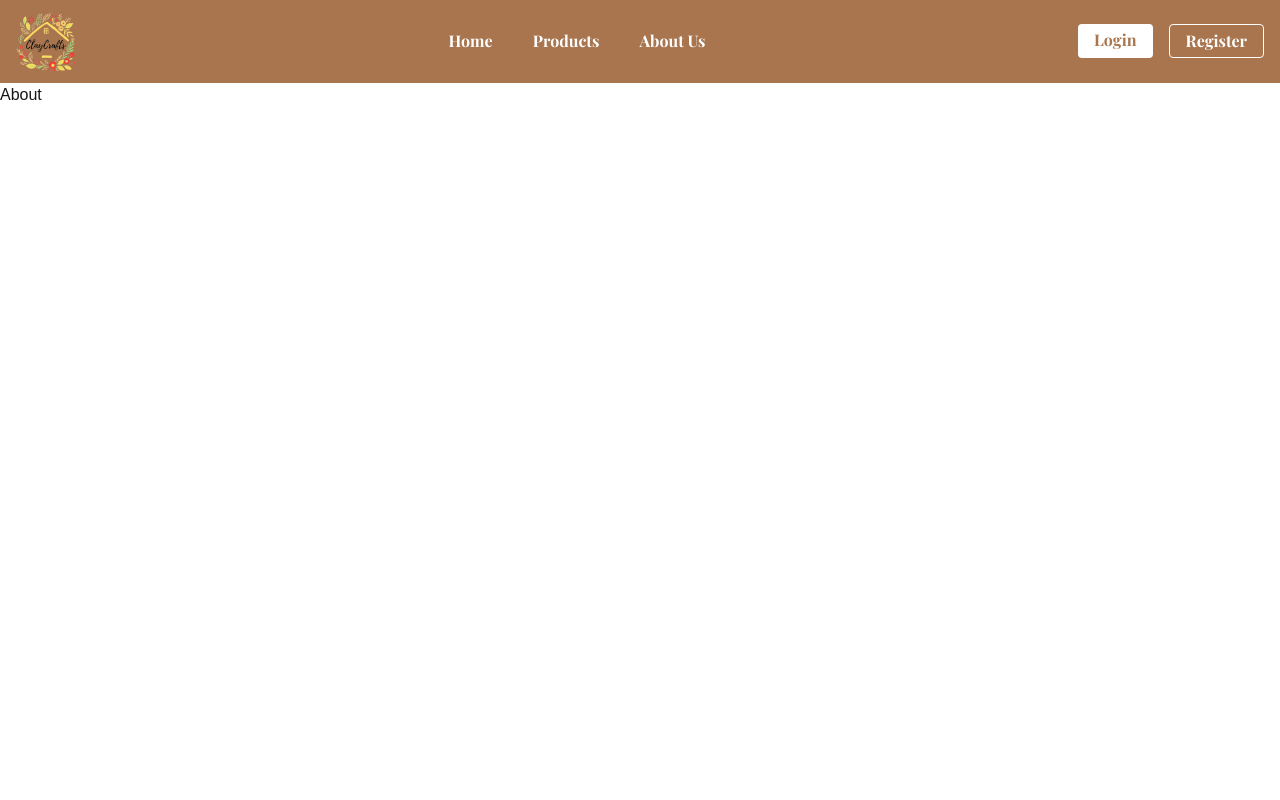
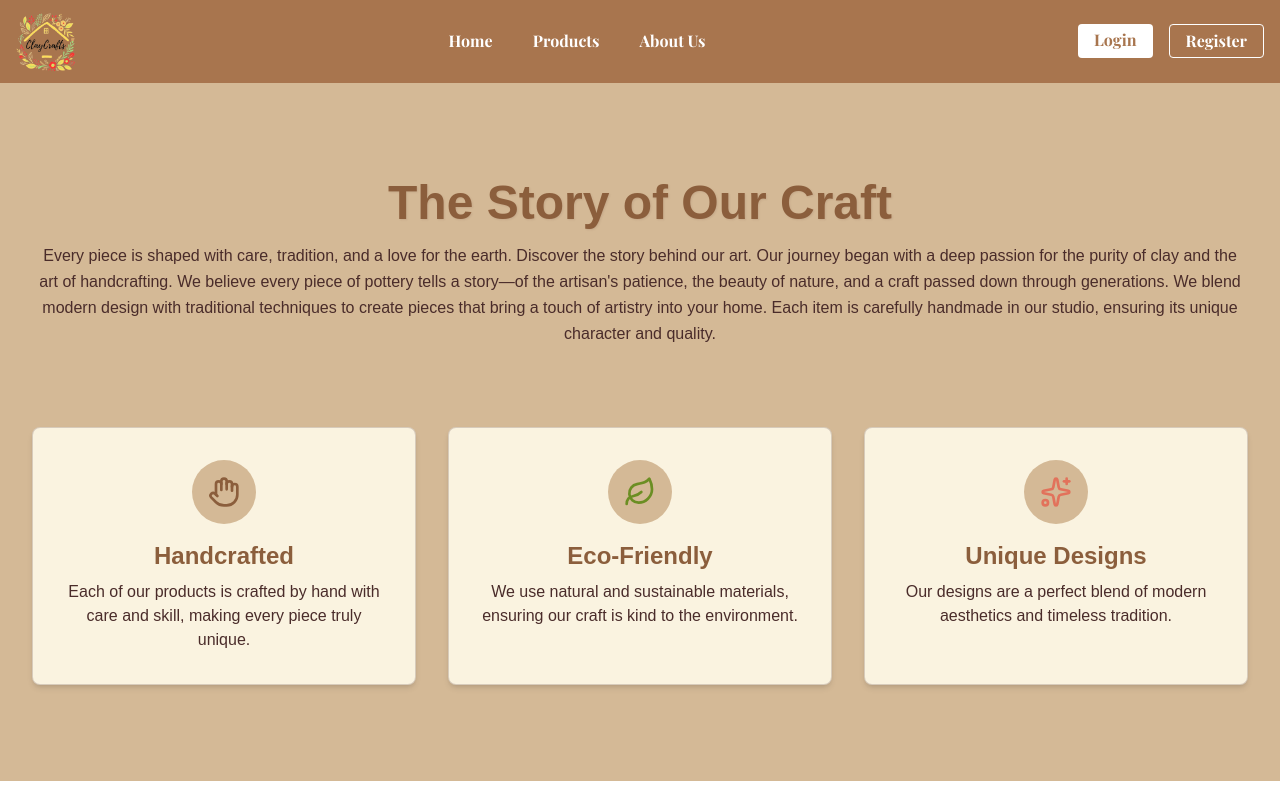
Before and after one commit to sanjidaRimi023/clay-crafts, a Next.js app: page /about in a window 1280 px wide. Shown: the top 800 px of the page. Built offline with nearby package versions, Linux system fonts and the light colour scheme.

Commit message:
add:- galary and about section

```diff
--- a/src/app/about/page.jsx
+++ b/src/app/about/page.jsx
@@ -1,7 +1,83 @@
-import React from 'react'
-
+import React from "react";
+import { Hand, Leaf, Sparkles } from "lucide-react";
 export default function About() {
   return (
-    <div>About</div>
-  )
+    <>
+      <section className="bg-[#D4B996] py-16 md:py-24 font-roboto">
+        <div className="container mx-auto px-4 sm:px-6 lg:px-8">
+          {/* Section Title */}
+          <div className="text-center flex flex-col items-center mb-12 md:mb-16">
+            <h2
+              className="font-playfair text-4xl md:text-5xl font-bold text-[#8B5E3C] mb-4"
+              style={{ textShadow: "1px 1px 2px rgba(74, 44, 42, 0.1)" }}
+            >
+              The Story of Our Craft
+            </h2>
+
+            <p className="text-[#4A2C2A] mb-4 leading-relaxed">
+              Every piece is shaped with care, tradition, and a love for the
+              earth. Discover the story behind our art. Our journey began with a
+              deep passion for the purity of clay and the art of handcrafting.
+              We believe every piece of pottery tells a story—of the artisan's
+              patience, the beauty of nature, and a craft passed down through
+              generations. We blend modern design with traditional techniques to
+              create pieces that bring a touch of artistry into your home. Each
+              item is carefully handmade in our studio, ensuring its unique
+              character and quality.
+            </p>
+          </div>
+
+          <div className="grid grid-cols-1 md:grid-cols-3 gap-8 text-center">
+
+            <div className="bg-[#FAF3E0] p-8 rounded-lg shadow-md border border-[#4A2C2A]/20 transform hover:scale-105 hover:shadow-xl transition-transform duration-300">
+              <div className="flex justify-center items-center mb-4">
+                <div className="bg-[#D4B996] p-4 rounded-full">
+                  <Hand className="w-8 h-8 text-[#8B5E3C]" />
+                </div>
+              </div>
+              <h4 className="font-playfair text-2xl font-semibold text-[#8B5E3C] mb-2">
+                Handcrafted
+              </h4>
+              <p className="text-[#4A2C2A]">
+                Each of our products is crafted by hand with care and skill,
+                making every piece truly unique.
+              </p>
+            </div>
+
+            {/* Value 2: Eco-Friendly */}
+            <div className="bg-[#FAF3E0] p-8 rounded-lg shadow-md border border-[#4A2C2A]/20 transform hover:scale-105 hover:shadow-xl transition-transform duration-300">
+              <div className="flex justify-center items-center mb-4">
+                <div className="bg-[#D4B996] p-4 rounded-full">
+                  <Leaf className="w-8 h-8 text-[#6B8E23]" />
+                </div>
+              </div>
+              <h4 className="font-playfair text-2xl font-semibold text-[#8B5E3C] mb-2">
+                Eco-Friendly
+              </h4>
+              <p className="text-[#4A2C2A]">
+                We use natural and sustainable materials, ensuring our craft is
+                kind to the environment.
+              </p>
+            </div>
+
+            {/* Value 3: Unique Designs */}
+            <div className="bg-[#FAF3E0] p-8 rounded-lg shadow-md border border-[#4A2C2A]/20 transform hover:scale-105 hover:shadow-xl transition-transform duration-300">
+              <div className="flex justify-center items-center mb-4">
+                <div className="bg-[#D4B996] p-4 rounded-full">
+                  <Sparkles className="w-8 h-8 text-[#E2725B]" />
+                </div>
+              </div>
+              <h4 className="font-playfair text-2xl font-semibold text-[#8B5E3C] mb-2">
+                Unique Designs
+              </h4>
+              <p className="text-[#4A2C2A]">
+                Our designs are a perfect blend of modern aesthetics and
+                timeless tradition.
+              </p>
+            </div>
+          </div>
+        </div>
+      </section>
+    </>
+  );
 }
--- a/src/app/components/our-gellary.jsx
+++ b/src/app/components/our-gellary.jsx
@@ -1,27 +1,142 @@
-import Image from "next/image";
-import React from "react";
+'use client';
+import React, { useEffect, useState } from 'react';
+// Corrected import from 'framer-motion'
+import { motion, AnimatePresence } from 'framer-motion';
 
-export default function OurGallery() {
+// Your image data
+const itemsData = [
+  { image: "https://i.ibb.co/rRdNyDV7/2.jpg", title: "Terracotta Vase", description: "Hand-thrown with a rustic finish." },
+  { image: "https://i.ibb.co/fV1N9N8b/3.jpg", title: "Cream Glazed Mug", description: "Perfect for your morning coffee." },
+  { image: "https://i.ibb.co/1fzCn6mH/4.jpg", title: "Olive Green Planter", description: "A touch of nature for your home." },
+  { image: "https://i.ibb.co/CK8QRmpB/5.jpg", title: "Minimalist Bowl Set", description: "Simple elegance for any table." },
+  { image: "https://i.ibb.co/1fZyGDG6/8.jpg", title: "Earthenware Jug", description: "Inspired by traditional designs." },
+  { image: "https://i.ibb.co/pBK5GC9J/9.jpg", title: "Decorative Plate", description: "A statement piece for any wall." },
+  { image: "https://i.ibb.co/5W2KxRtm/7.jpg", title: "Sandy Beige Pot", description: "Subtle texture and a warm feel." },
+  { image: "https://i.ibb.co/xKv0B0vf/11.jpg", title: "Turquoise Accent Dish", description: "A pop of vibrant color." },
+  { image: "https://i.ibb.co/Hf6679Kw/12.jpg", title: "Clay Cooking Pot", description: "For slow-cooked, flavorful meals." },
+  { image: "https://i.ibb.co/rK78FVnQ/13.jpg", title: "Rustic Serving Platter", description: "Hand-carved detailing." },
+  { image: "https://i.ibb.co/Mx5k6TgZ/10.jpg", title: "Small Bud Vase", description: "Delicate form for single stems." },
+];
+
+// The interactive gallery strip component
+function OurGallery({ items, setIndex, setOpen, index }) {
+  // We set a default index to keep one image expanded initially
+  const defaultIndex = 5;
+
   return (
-    <>
-      <section className="bg-[#D4B996]">
-        <div>
-          <h2>A Glimpse of Our Creations</h2>
-          <p>
-            Every design tells a story—of earth, hands, and heart. Discover
-            pottery that brings warmth and charm into your home
-          </p>
-          <div>
-            <Image
-              src="/bannerImg.png"
-              width={600}
-              height={600}
-              alt="Pottery collection"
-            //   className="w-full h-auto rounded"
-            />
-          </div>
-        </div>
-      </section>
-    </>
+    <motion.div
+      className="rounded-md w-fit mx-auto md:gap-2 gap-1 flex pb-20 pt-10"
+
+      onMouseLeave={() => setIndex(defaultIndex)}
+    >
+      {items.map((item, i) => (
+        <motion.div
+          key={i}
+          className={`relative rounded-2xl overflow-hidden ${
+            index === i
+              ? 'w-[250px]'
+              : 'w-[14px] sm:w-[20px] md:w-[30px] xl:w-[50px]'
+          } h-[250px] md:h-[300px] flex-shrink-0 object-cover transition-[width] ease-in-out duration-500 shadow-lg border-2 border-[#FAF3E0]`}
+          onMouseEnter={() => setIndex(i)}
+          onClick={() => setOpen(true)}
+          whileTap={{ scale: 0.95 }}
+        >
+
+          <img
+            src={item.image}
+            alt={item.title}
+            className="w-full h-full object-cover cursor-pointer"
+            onError={(e) => { e.target.onerror = null; e.target.src = 'https://placehold.co/400/D4B996/4A2C2A?text=Error'; }}
+          />
+        </motion.div>
+      ))}
+    </motion.div>
   );
 }
+
+export default function GallerySection() {
+  const [index, setIndex] = useState(5);
+  const [open, setOpen] = useState(false);
+
+
+  useEffect(() => {
+    if (open) {
+      document.body.classList.add('overflow-hidden');
+    } else {
+      document.body.classList.remove('overflow-hidden');
+    }
+
+    const handleKeyDown = (event) => {
+      if (event.key === 'Escape') setOpen(false);
+    };
+
+    document.addEventListener('keydown', handleKeyDown);
+    return () => document.removeEventListener('keydown', handleKeyDown);
+  }, [open]);
+
+  return (
+    <section className="bg-[#D4B996] py-16 md:py-24 font-roboto relative overflow-hidden">
+      <div className="container mx-auto px-4 sm:px-6 lg:px-8">
+
+
+        <div className="text-center mb-4 md:mb-8">
+          <h2
+            className="font-playfair text-4xl md:text-5xl font-bold text-[#8B5E3C] mb-4"
+            style={{ textShadow: '1px 1px 2px rgba(74, 44, 42, 0.1)' }}
+          >
+            From Our Hands to Your Home
+          </h2>
+          <p className="text-lg text-[#4A2C2A] max-w-3xl mx-auto">
+            A glimpse into our studio's creations. Each piece is a unique blend of earth, water, and fire, crafted with passion.
+          </p>
+        </div>
+
+        <OurGallery
+          items={itemsData}
+          index={index}
+          setIndex={setIndex}
+          setOpen={setOpen}
+        />
+
+        <AnimatePresence>
+          {open && (
+            <motion.div
+              initial={{ opacity: 0 }}
+              animate={{ opacity: 1 }}
+              exit={{ opacity: 0 }}
+              className="bg-[#4A2C2A]/50 backdrop-blur-md fixed inset-0 z-50 grid place-content-center cursor-pointer"
+              onClick={() => setOpen(false)}
+            >
+
+              <motion.div
+                initial={{ scale: 0.8 }}
+                animate={{ scale: 1 }}
+                exit={{ scale: 0.8 }}
+                transition={{ type: 'spring', stiffness: 300, damping: 25 }}
+                onClick={(e) => e.stopPropagation()}
+                className="w-[90vw] max-w-[500px] h-auto bg-[#FAF3E0] rounded-2xl shadow-2xl p-4 cursor-default"
+              >
+                <div className="relative w-full h-[400px] rounded-xl overflow-hidden mb-4">
+
+                  <img
+                    src={itemsData[index].image}
+                    alt={itemsData[index].title}
+                    className="w-full h-full object-cover"
+                  />
+                </div>
+                <article>
+                  <h3 className="font-playfair text-2xl font-bold text-[#8B5E3C]">
+                    {itemsData[index].title}
+                  </h3>
+                  <p className="text-md text-[#4A2C2A] mt-1">
+                    {itemsData[index].description}
+                  </p>
+                </article>
+              </motion.div>
+            </motion.div>
+          )}
+        </AnimatePresence>
+      </div>
+    </section>
+  );
+}
--- a/src/app/page.js
+++ b/src/app/page.js
@@ -2,7 +2,7 @@ import HeroBanner from "./components/hero-banner";
 import WelcomeSection from "./components/welcome";
 import NewProducts from "./components/new-products";
 import Services from "./components/services";
-// import OurGallery from "./components/our-gellary";
+import OurGallery from "./components/our-gellary";
 
 export default function Home() {
   return (
@@ -11,7 +11,7 @@ export default function Home() {
       <WelcomeSection/>
       <NewProducts />
       <Services/>
-      {/* <OurGallery /> */}
+      <OurGallery />
     </>
   );
 }
```
